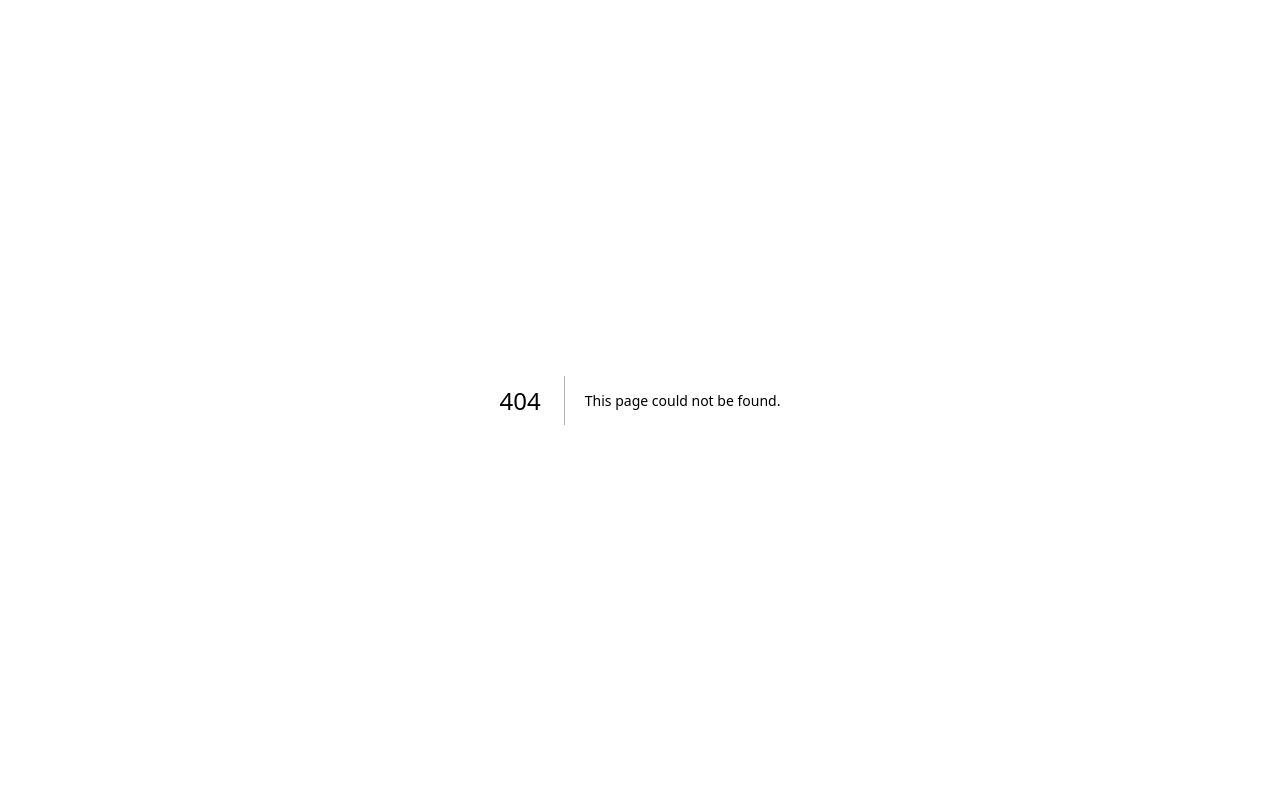
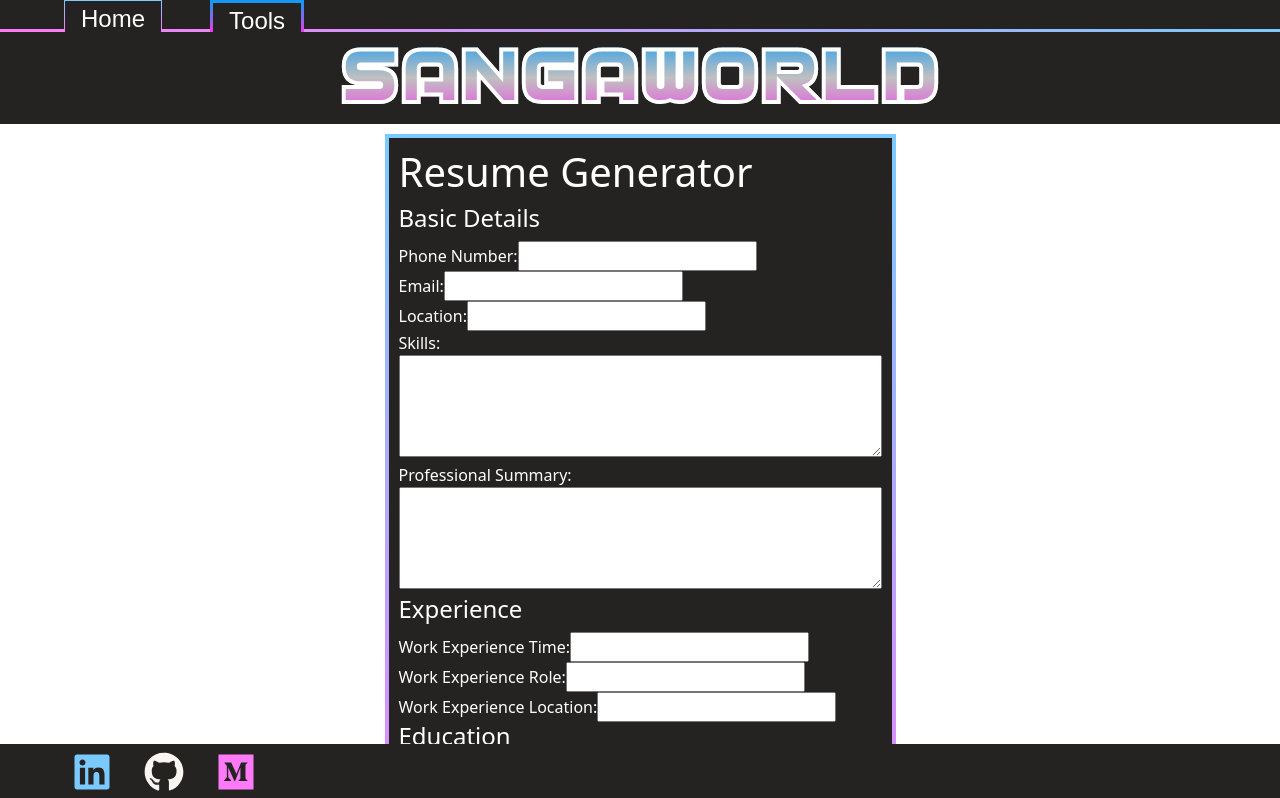
Before and after one commit to lukesngr/sangaworld, a Next.js app: page /tools/resumegen in a window 1280 px wide. Before the commit this address had no page. Shown: the top 798 px of the page. Built offline with nearby package versions, Linux system fonts and the light colour scheme.

Commit message:
Applying basic styling to resume generator

```diff
--- /dev/null
+++ b/src/components/resumeGen/ResumeGeneratorForm.js
@@ -0,0 +1,49 @@
+import { useState } from 'react';
+import '../../styles/resumegenerator.scss';
+
+export default function ResumeGeneratorForm() {
+    const [professionalSummary, setProfessionalSummary] = useState("");
+    const [number, setNumber] = useState("");
+    const [email, setEmail] = useState("");
+    const [location, setLocation] = useState("");
+    const [skills, setSkills] = useState("");
+    const [workExpTime, setWorkExpTime] = useState("");
+    const [workExpRole, setWorkExpRole] = useState("");
+    const [workExpLoc, setWorkExpLoc] = useState("");
+    const [graduationDate, setGraduationDate] = useState("");
+    const [degreeName, setDegreeName] = useState("");
+    const [university, setUniversity] = useState("");
+    const [certifications, setCertifications] = useState("");
+
+    return (
+        <form>
+            <h1>Resume Generator</h1>
+            <h4>Basic Details</h4>
+            <label htmlFor='phone'>Phone Number:</label>
+            <input name="phone" type="phone" value={number} onChange={(e) => setNumber(e.target.value)}></input><br />
+            <label htmlFor='email'>Email:</label>
+            <input name="email" type="email" value={email} onChange={(e) => setEmail(e.target.value)}></input><br />
+            <label htmlFor='location'>Location:</label>
+            <input name="location" type="text" value={location} onChange={(e) => setLocation(e.target.value)}></input><br />
+            <label htmlFor='skills'>Skills:</label><br />
+            <textarea name="skills" type="text" rows="4" cols="50" value={skills} onChange={(e) => setSkills(e.target.value)}></textarea><br />
+            <label htmlFor='professionalSum'>Professional Summary:</label><br />
+            <textarea name="professionalSum" type="text" rows="4" cols="50" value={professionalSummary} onChange={(e) => setProfessionalSummary(e.target.value)}></textarea><br />
+            <h4>Experience</h4>
+            <label htmlFor='workExpTime'>Work Experience Time:</label>
+            <input name="workExpTime" type="text" value={workExpTime} onChange={(e) => setWorkExpTime(e.target.value)}></input><br />
+            <label htmlFor='workExpRole'>Work Experience Role:</label>
+            <input name="workExpRole" type="text" value={workExpRole} onChange={(e) => setWorkExpRole(e.target.value)}></input><br />
+            <label htmlFor='workExpLoc'>Work Experience Location:</label>
+            <input name="workExpLoc" type="text" value={workExpLoc} onChange={(e) => setWorkExpLoc(e.target.value)}></input><br />
+            <h4>Education</h4>
+            <label htmlFor='graduationDate'>Graduation Date:</label>
+            <input name="graduationDate" type="text" value={graduationDate} onChange={(e) => setGraduationDate(e.target.value)}></input><br />
+            <label htmlFor='degreeName'>Degree Name:</label>
+            <input name="degreeName" type="text" value={degreeName} onChange={(e) => setDegreeName(e.target.value)}></input><br />
+            <label htmlFor='university'>University:</label>
+            <input name="university" type="text" value={university} onChange={(e) => setUniversity(e.target.value)}></input><br />
+            <label htmlFor='certifications'>Certifications:</label><br />
+            <textarea name="certifications" type="text" rows="4" cols="50" value={certifications} onChange={(e) => setCertifications(e.target.value)}></textarea><br />
+        </form> );
+}
--- /dev/null
+++ b/src/pages/tools/resumegen.js
@@ -0,0 +1,17 @@
+import NavbarWithBanner from '../../components/pageParts/NavbarWithBanner';
+import Footer from '../../components/pageParts/Footer';
+import Meta from '../../components/pageParts/Meta';
+import ResumeGeneratorForm from '@/src/components/resumeGen/ResumeGeneratorForm';
+
+
+function ResumeGenerator() {
+
+    return(<>
+      <Meta siteTitle="Resume Generator" description="Resume generator I use to generate my resume"></Meta>
+      <NavbarWithBanner current={1}></NavbarWithBanner>
+      <ResumeGeneratorForm></ResumeGeneratorForm>
+      <Footer></Footer>
+    </>)
+}
+
+export default ResumeGenerator;
--- /dev/null
+++ b/src/styles/resumegenerator.scss
@@ -0,0 +1,14 @@
+@use 'theme';
+
+form {
+    margin-left: auto;
+    margin-right: auto;
+    width: fit-content;
+    border: 4px solid;
+    border-image-source: linear-gradient(theme.$normal-blue-color, theme.$normal-pink-color)  !important;
+    border-image-slice: 1 !important;
+    background: theme.$base-color;
+    color: white;
+    padding: 10px;
+    margin-top: 10px;
+}
```
